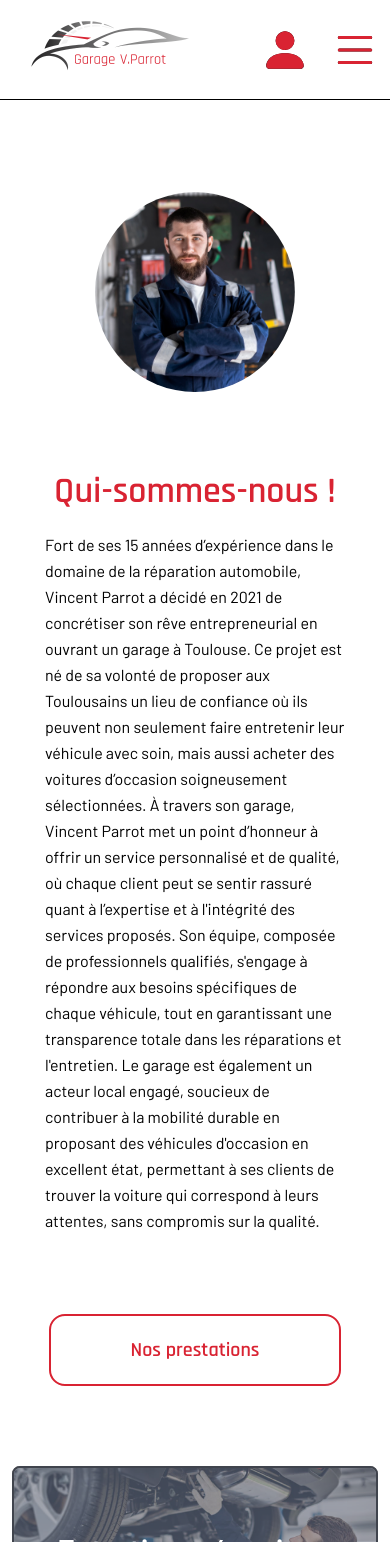
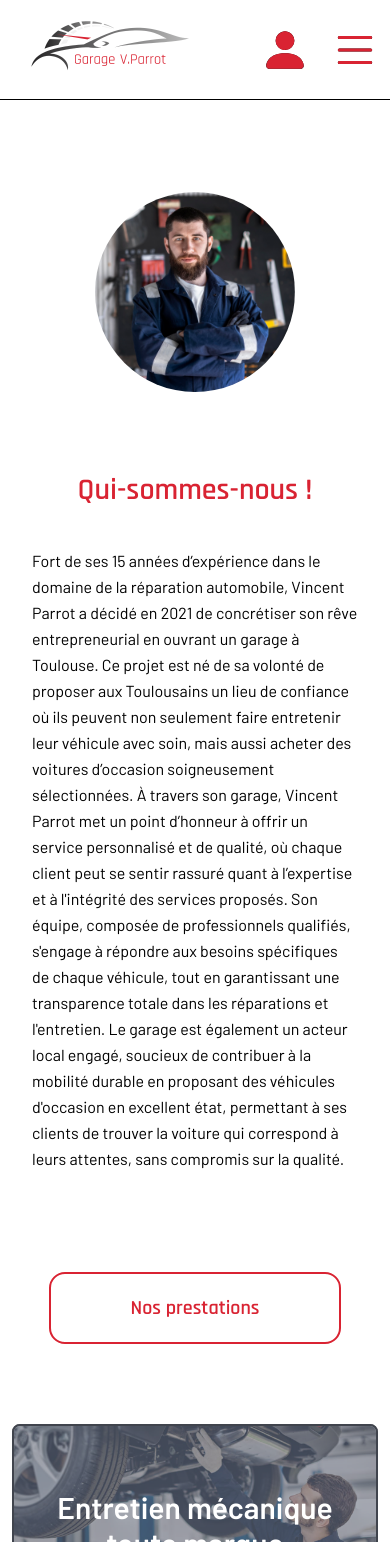
Before and after one commit to kyoshiroDev/Garage-V-Parrot-NextJS, a Next.js app: page / in a window 390 px wide. Shown: the top 1542 px of the page. Built offline with nearby package versions, Linux system fonts and the light colour scheme.

Commit message:
modification poid des images

```diff
--- a/app/components/Qui-somme-nous/Page.tsx
+++ b/app/components/Qui-somme-nous/Page.tsx
@@ -7,7 +7,7 @@ export default function QuiSommeNous() {
   return (
     <section className="max-w-full md:my-[150px]">
       {/* Image */}
-      <div className="flex flex-col lg:flex-row justify-center items-center gap-20 lg:gap-0 m-auto mt-16 max-w-[450px] md:max-w-[1600px]">
+      <div className="flex flex-col lg:flex-row justify-center items-center gap-20 lg:gap-0 m-auto mt-16 w-full md:max-w-[1600px]">
         <motion.div
           initial={{ x: -1000 }}
           animate={{ x: 0 }}
@@ -29,12 +29,12 @@ export default function QuiSommeNous() {
         >
           {/* Title + content */}
           <h1
-            className={`text-center mb-5 font-semibold text-4xl text-garage-red ${radjhani.className}`}
+            className={`text-center mb-5 font-semibold text-3xl text-garage-red ${radjhani.className}`}
           >
             Qui-sommes-nous !
           </h1>
           <p
-            className={`max-w-[300px] md:min-w-[600px] md:ml-20 leading-relaxed`}
+            className={`max-w-[400px] md:min-w-[600px] md:ml-20 leading-relaxed p-5`}
           >
             Fort de ses 15 années d’expérience dans le domaine de la réparation
             automobile, Vincent Parrot a décidé en 2021 de concrétiser son rêve
```
